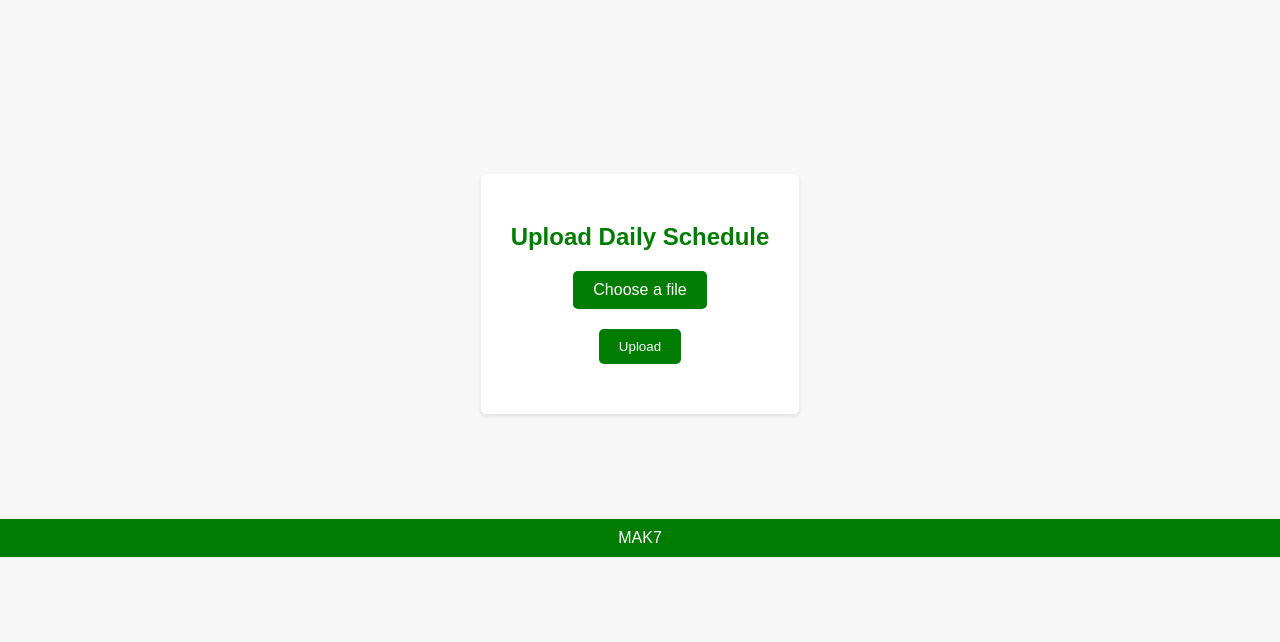
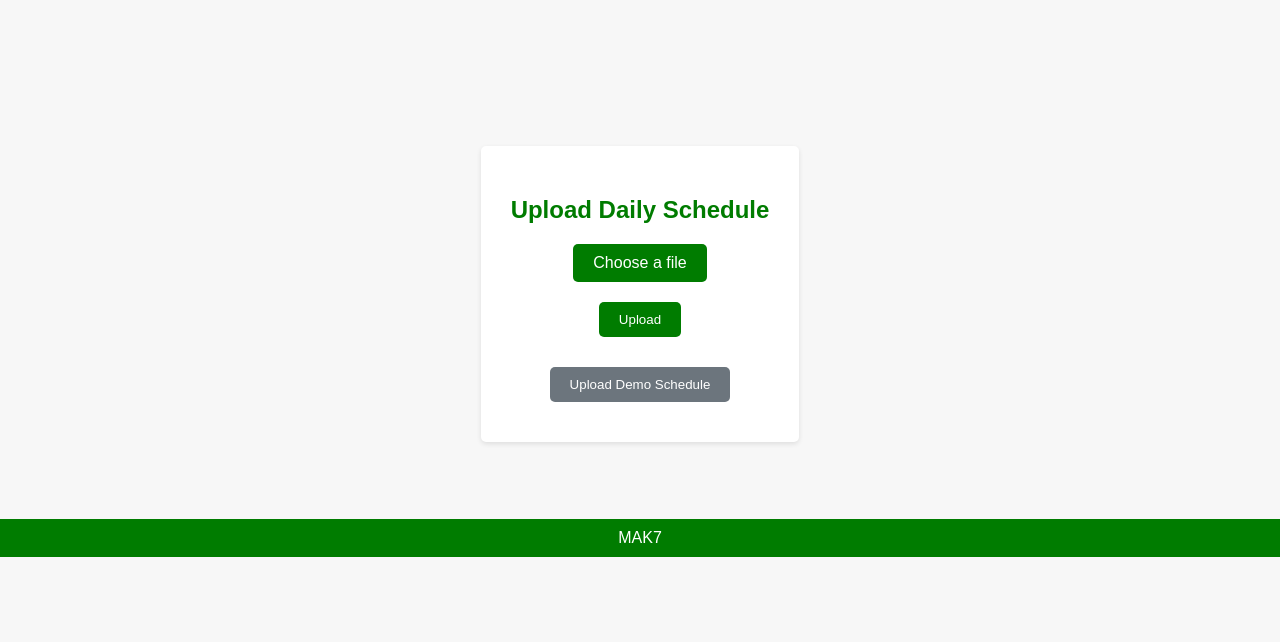
Before and after one commit to KyanBasil/freshbotv2, a Flask app: page / in a window 1280 px wide. Shown: the part 243-885 px from the top of the page. Run offline with Flask 3, Linux system fonts and the light colour scheme.

Commit message:
Add a button to upload the demo schedule instead of a local file
Related to #3

Add a button to upload the demo schedule instead of a local file.

* **app.py**
  - Add a new route `/upload_demo_schedule` to handle the demo schedule upload.
  - Modify the `upload_file` function to use `request.files.get('file')` instead of `request.files['file']`.
  - Add a new function `upload_demo_schedule` to process the demo schedule from `daily_schedule.csv`.

* **templates/upload.html**
  - Add a button with id `upload-demo-schedule` to upload the demo schedule.
  - Modify the AJAX script to handle the demo schedule upload when the new button is clicked.
  - Add CSS styling for the new button.

---

For more details, open the [Copilot Workspace session](https://copilot-workspace.githubnext.com/KyanBasil/freshbotv2/issues/3?shareId=XXXX-XXXX-XXXX-XXXX).

```diff
--- a/app.py
+++ b/app.py
@@ -78,7 +78,7 @@ def generate_schedule(file_path):
 @app.route('/', methods=['GET', 'POST'])
 def upload_file():
     if request.method == 'POST':
-        file = request.files['file']
+        file = request.files.get('file')
         if file:
             if file.filename.endswith('.csv'):
                 # Save the uploaded file to a temporary directory
@@ -101,6 +101,17 @@ def upload_file():
 
     return render_template('upload.html')
 
+@app.route('/upload_demo_schedule', methods=['POST'])
+def upload_demo_schedule():
+    demo_file_path = 'daily_schedule.csv'
+    try:
+        schedule = generate_schedule(demo_file_path)
+        session['schedule'] = schedule  # Store the schedule in the session
+        return jsonify({'redirect': '/schedule'})
+    except Exception as e:
+        error_message = str(e)
+        return jsonify({'error': error_message}), 500
+
 @app.route('/schedule')
 def show_schedule():
     # Retrieve the generated schedule from the session
--- a/templates/upload.html
+++ b/templates/upload.html
@@ -15,6 +15,7 @@
                     <input type="submit" value="Upload" class="btn btn-primary">
                 </div>
             </form>
+            <button id="upload-demo-schedule" class="btn btn-secondary">Upload Demo Schedule</button>
             <div id="error-message" class="error-message"></div>
         </div>
     </div>
@@ -31,6 +32,24 @@
                     data: formData,
                     processData: false,
                     contentType: false,
+                    success: function(response) {
+                        if (response.redirect) {
+                            window.location.href = response.redirect;
+                        } else {
+                            $('#error-message').text('Unexpected response from the server.');
+                        }
+                    },
+                    error: function(xhr) {
+                        var errorMessage = xhr.responseJSON.error;
+                        $('#error-message').text(errorMessage);
+                    }
+                });
+            });
+
+            $('#upload-demo-schedule').click(function() {
+                $.ajax({
+                    url: '/upload_demo_schedule',
+                    type: 'POST',
                     success: function(response) {
                         if (response.redirect) {
                             window.location.href = response.redirect;
@@ -98,6 +117,16 @@
             cursor: pointer;
         }
 
+        .btn-secondary {
+            padding: 10px 20px;
+            background-color: #6c757d;
+            color: #fff;
+            border: none;
+            border-radius: 5px;
+            cursor: pointer;
+            margin-top: 10px;
+        }
+
         .error-message {
             color: #ff0000;
             margin-top: 10px;
```
